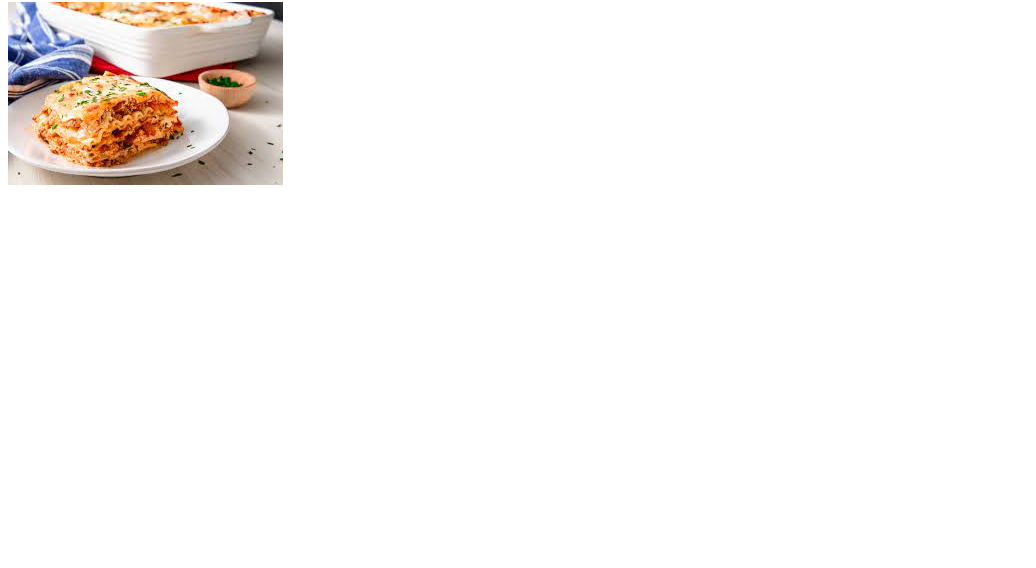
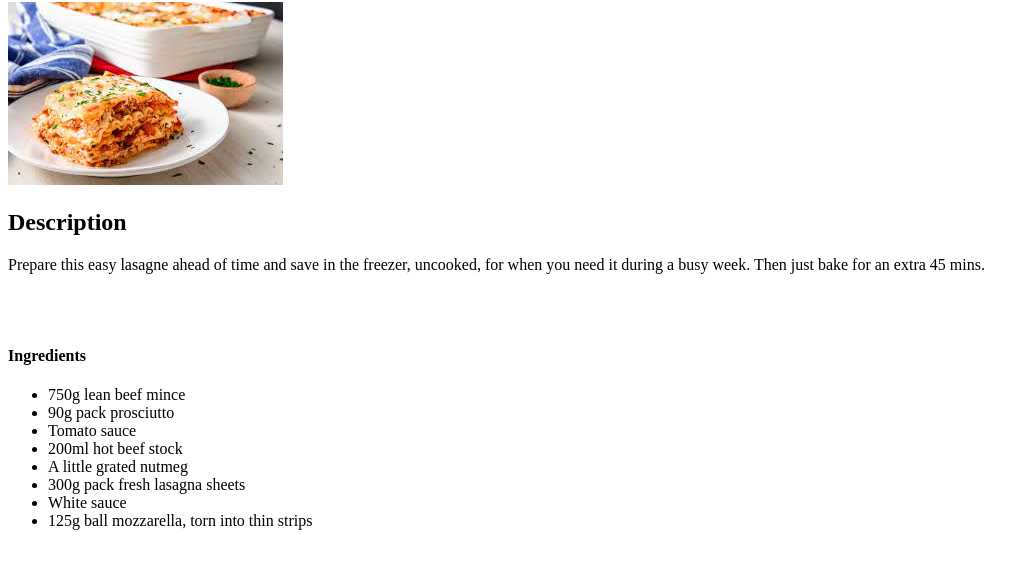
Before and after one commit to DanStock/odin-recipes, a plain HTML site: page recipes/lasagna.html in a window 1280 px wide. Shown: the part 78-646 px from the top of the page, without its empty margins (0-1036 px from the left). Drawn offline with Linux system fonts and the light colour scheme; files whose address does not match are found by name.

Commit message:
Add description and ingredients list

```diff
--- a/recipes/lasagna.html
+++ b/recipes/lasagna.html
@@ -13,5 +13,20 @@
     <h1>Lasagna</h1>
 
     <img src="/Users/djstock/code/top/odin-recipes/images/lasagna-title-image.jpeg" alt="Image of a slice of lasagna on a plate">
+
+    <h2>Description</h2>
+    <p>Prepare this easy lasagne ahead of time and save in the freezer, uncooked, for when you need it during a busy week. Then just bake for an extra 45 mins.</p>
+    <br><br>
+    <h4>Ingredients</h4>
+    <ul>
+        <li>750g lean beef mince</li>
+        <li>90g pack prosciutto</li>
+        <li>Tomato sauce</li>
+        <li>200ml hot beef stock</li>
+        <li>A little grated nutmeg</li>
+        <li>300g pack fresh lasagna sheets</li>
+        <li>White sauce</li>
+        <li>125g ball mozzarella, torn into thin strips</li>
+    </ul>
 </body>
 </html>
```
